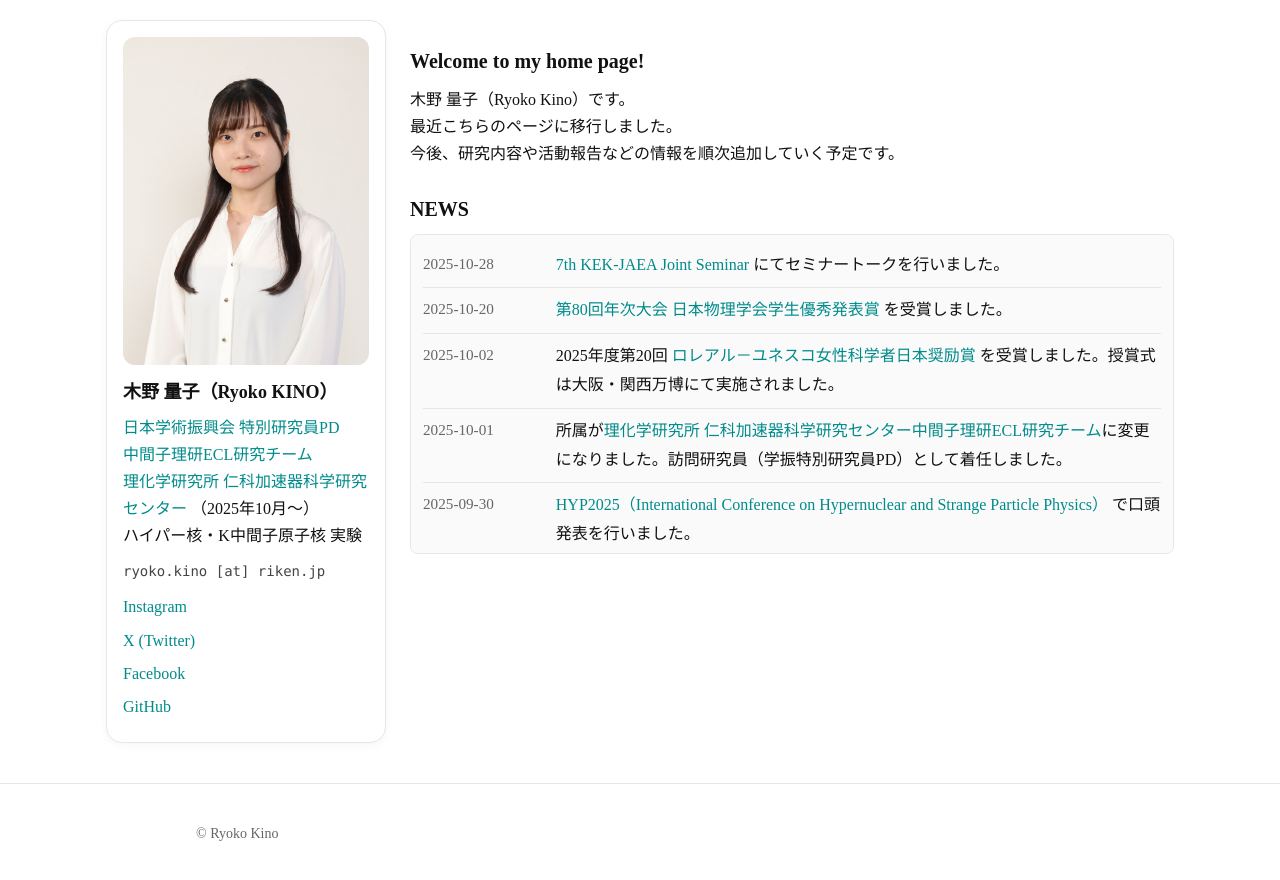
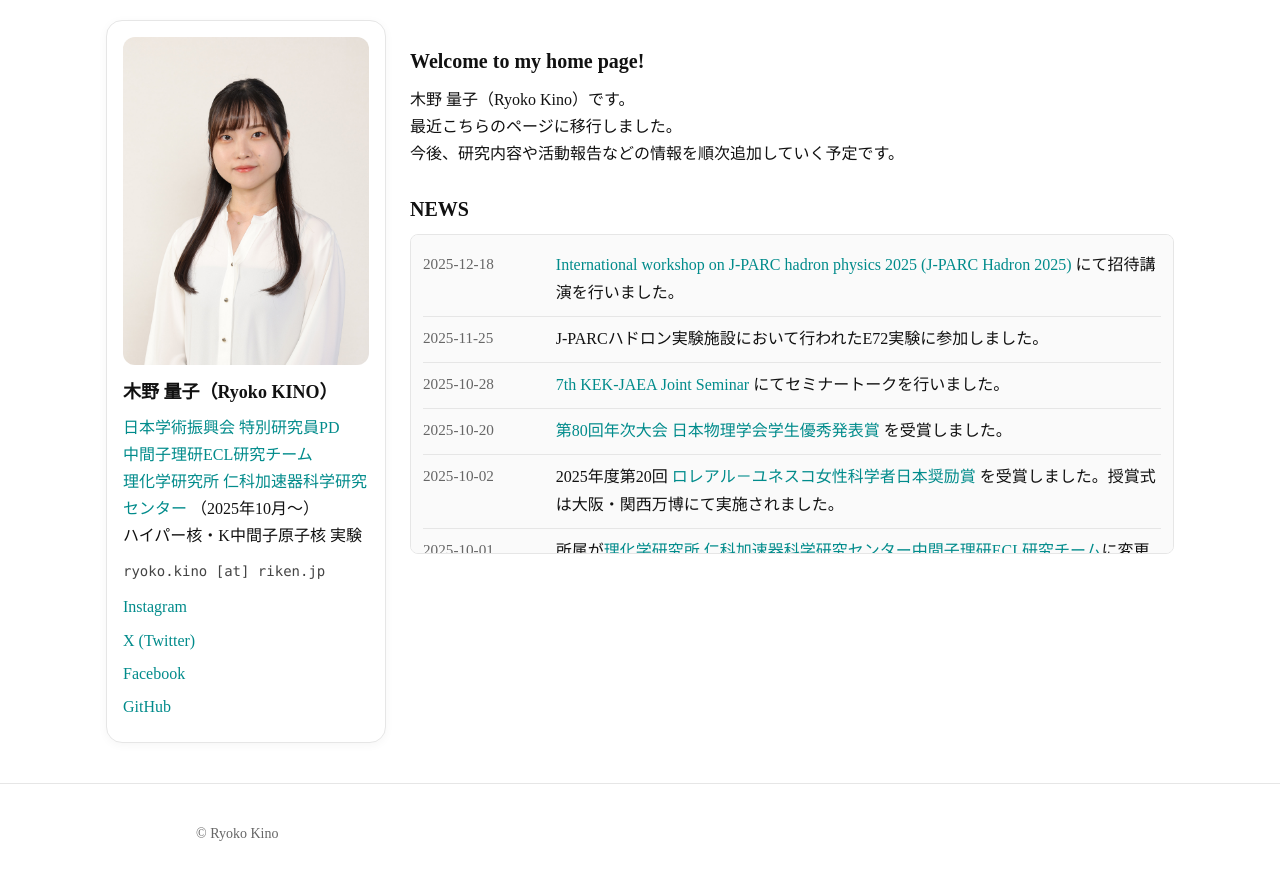
Before and after one commit to Ryoko0710/ryoko0710.github.io, a Jekyll site: the page built from index.html, in a window 1280 px wide, cut to the strip 484-1364 px from the top of the page. Built offline with Jekyll 4.4.1, drawn with Linux system fonts in a browser that asks for light colours.

Commit message:
update E72, J-PARC Hadron, only JP

```diff
--- a/index.html
+++ b/index.html
@@ -18,7 +18,24 @@ sidebar: profile
   <h2>NEWS</h2>
 <ul class="news">
   <li>
-    <time>2025-10-28</time>
+   <time>2025-12-18</time>
+    <span>
+      <a href="https://kds.kek.jp/event/54304/" target="_blank" rel="noopener noreferrer">
+        International workshop on J-PARC hadron physics 2025 (J-PARC Hadron 2025)
+      </a>
+      にて招待講演を行いました。
+    </span>
+  </li>
+
+   <li>
+    <time>2025-11-25</time>
+    <span>
+     J-PARCハドロン実験施設において行われたE72実験に参加しました。
+    </span>
+  </li>
+
+  <li>
+   <time>2025-10-28</time>
     <span>
       <a href="https://kds.kek.jp/event/57160/" target="_blank" rel="noopener noreferrer">
         7th KEK-JAEA Joint Seminar
```
